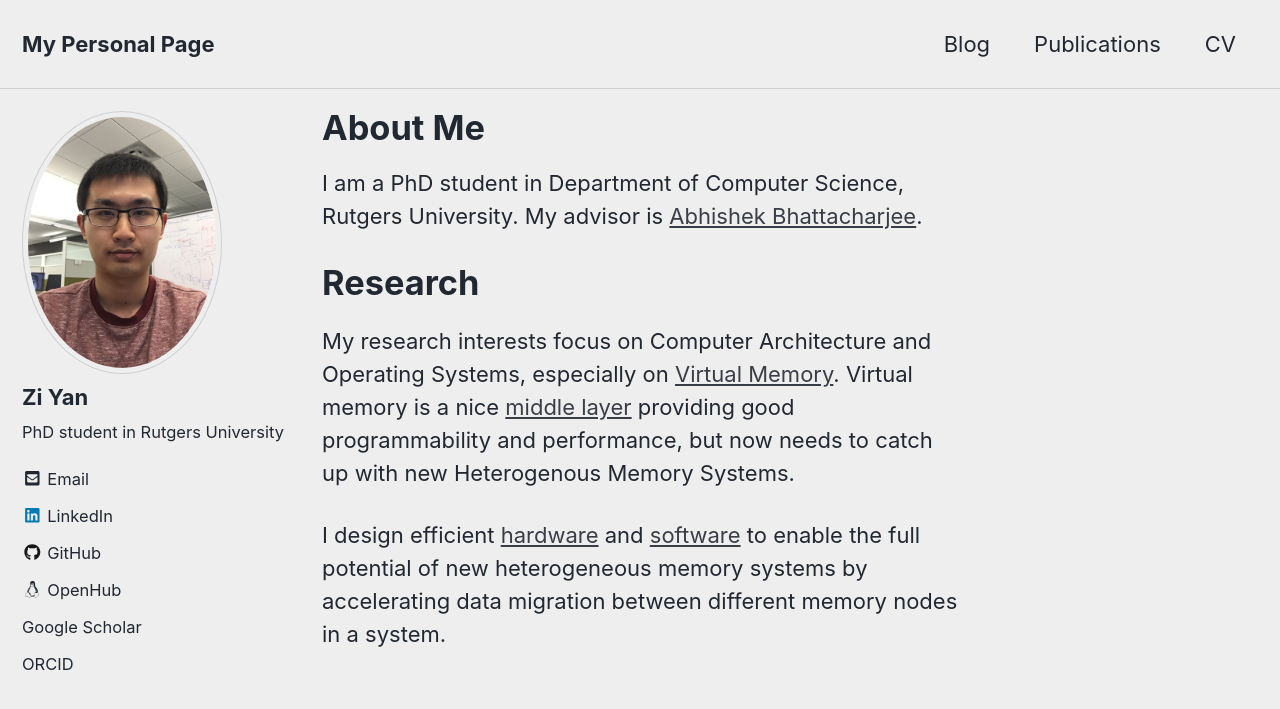
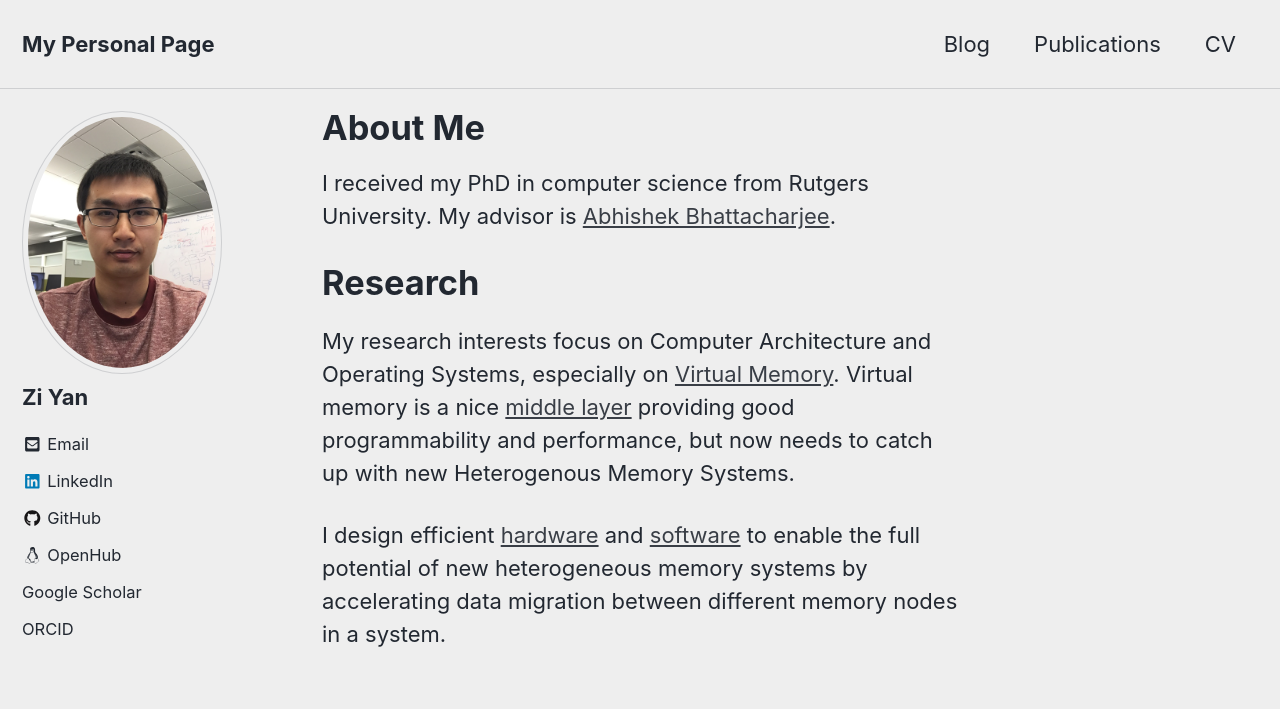
Before and after one commit to x-y-z/x-y-z.github.io, a Jekyll site: the page built from _pages/about.md, in a window 1280 px wide and 900 px high. Shown: the top 709 px of the window. Built offline with Jekyll 4.4.1, drawn with Linux system fonts in a browser that asks for light colours; nearby versions of some CDN libraries; our own code applies the rules of GitHub Pages for plain Markdown files; comment, search, counter and statistics services are not loaded; a style sheet for code colours, icons or effects is not loaded.

Commit message:
Update bio.
Signed-off-by: Zi Yan <zi.yan@normal.zone>

```diff
--- a/_config.yml
+++ b/_config.yml
@@ -99,7 +99,7 @@ analytics:
 author:
   name             : "Zi Yan"
   avatar           : "/images/profile.jpg" # path of avatar image, e.g. "/assets/images/bio-photo.jpg"
-  bio              : "PhD student in Rutgers University"
+  bio              : ""
   location         :
   email            : "zi.yan@normal.zone"
   uri              :
--- a/_pages/about.md
+++ b/_pages/about.md
@@ -7,7 +7,7 @@ redirect_from:
   - /about/
   - /about.html
 ---
-I am a PhD student in Department of Computer Science, Rutgers University. My advisor is
+I received my PhD in computer science from Rutgers University. My advisor is
 [Abhishek Bhattacharjee](http://www.cs.yale.edu/homes/abhishek/).
 
 # Research
```
